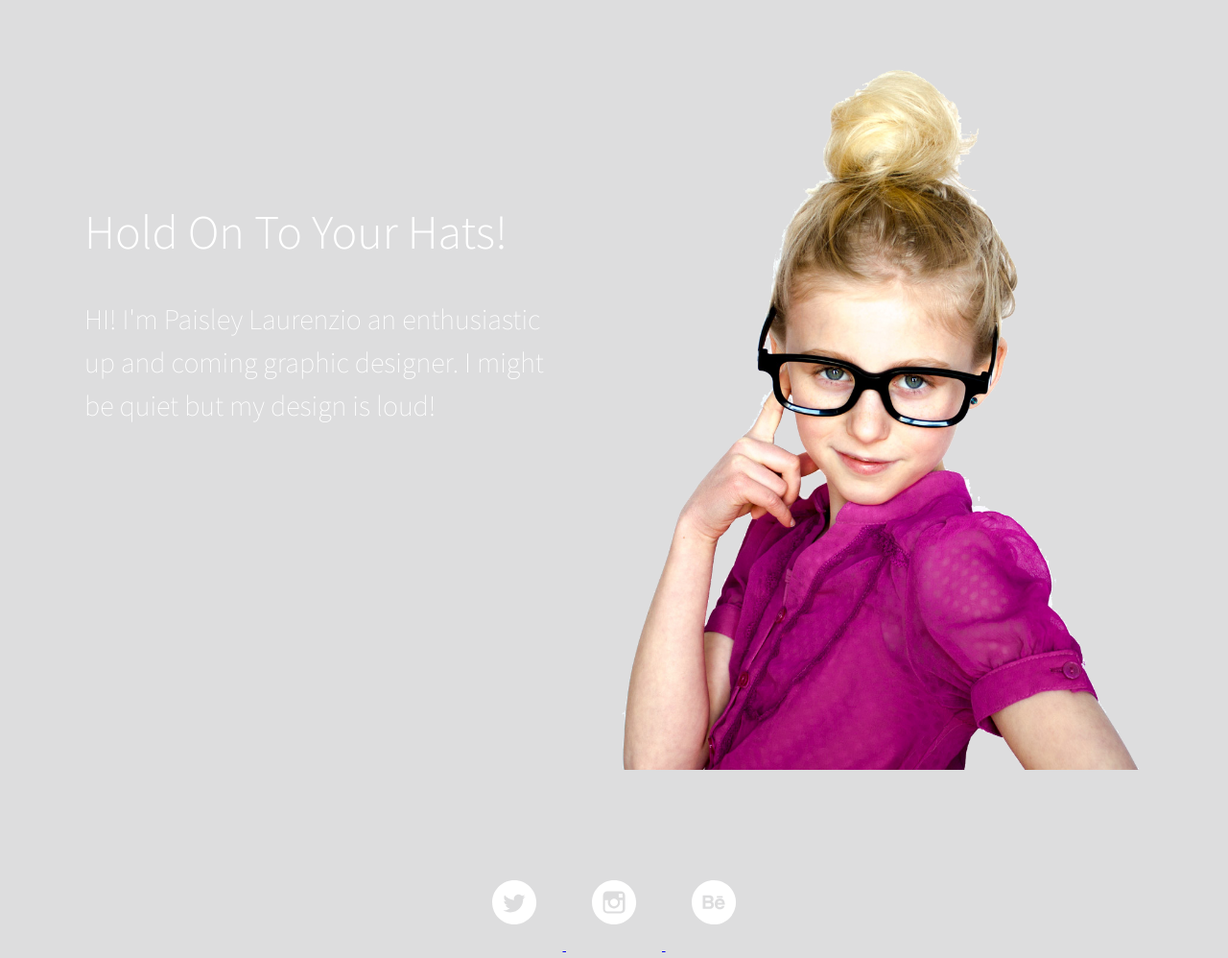
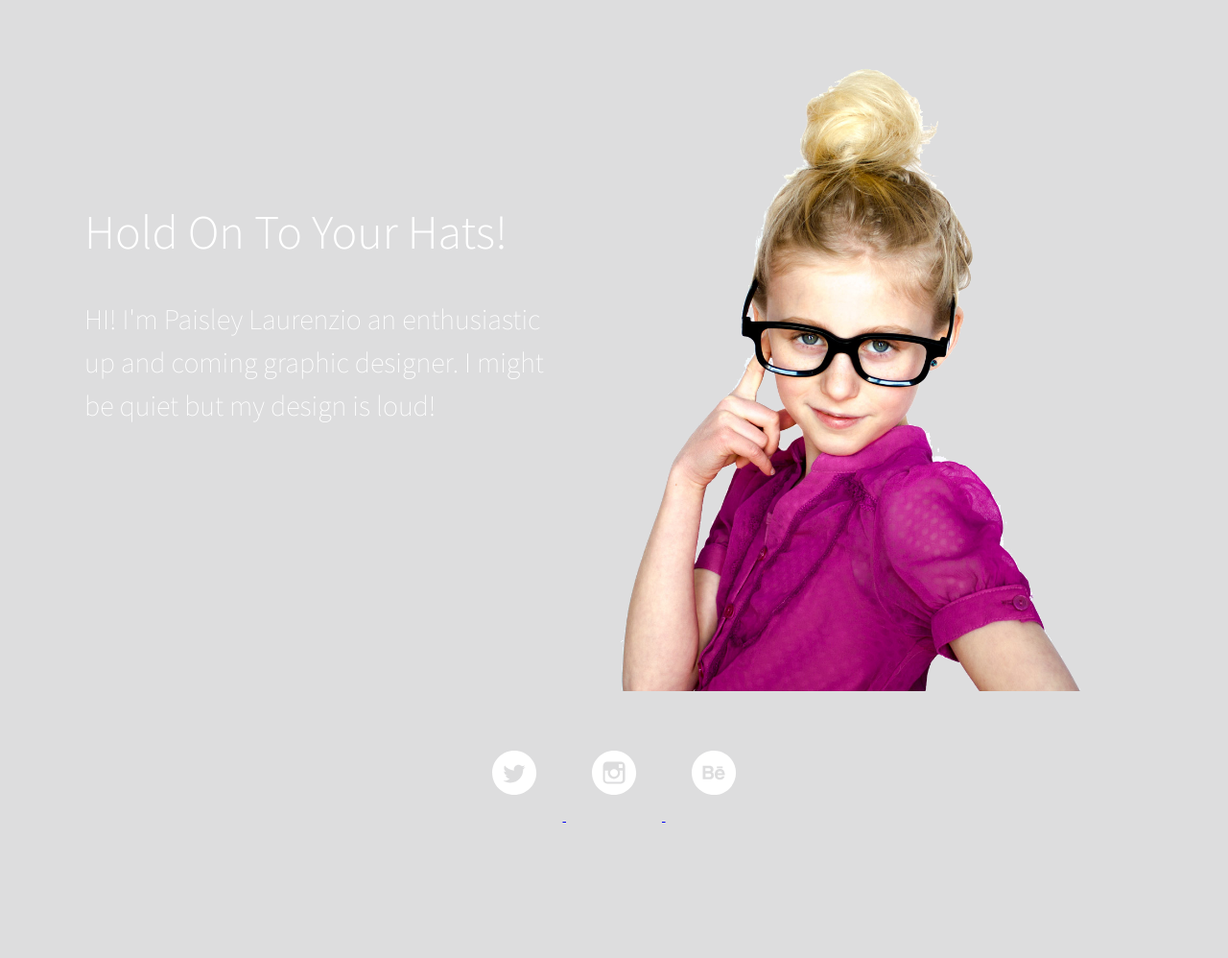
Before and after one commit to paisley-laurenzio/portfolio-coming-soon, a plain HTML site: page index.html in a window 1280 px wide. Shown: the whole page at 96% size. After the commit the page ends 863 px from the top, so only its background shows below. Drawn offline with Linux system fonts and the light colour scheme.

Commit message:
made spacing changes

```diff
--- a/css/main.css
+++ b/css/main.css
@@ -49,7 +49,7 @@ p {
     vertical-align: middle;
     margin-top: 10%;
     height: auto;
-    width: 90%;
+    width: 80%;
 
 }
 
@@ -60,7 +60,7 @@ p {
 .socialmedia {
     width: 50px;
     margin: 25px;
-    padding-top: 5rem;
+    padding-top: 2rem;
 }
 
 footer {
```
